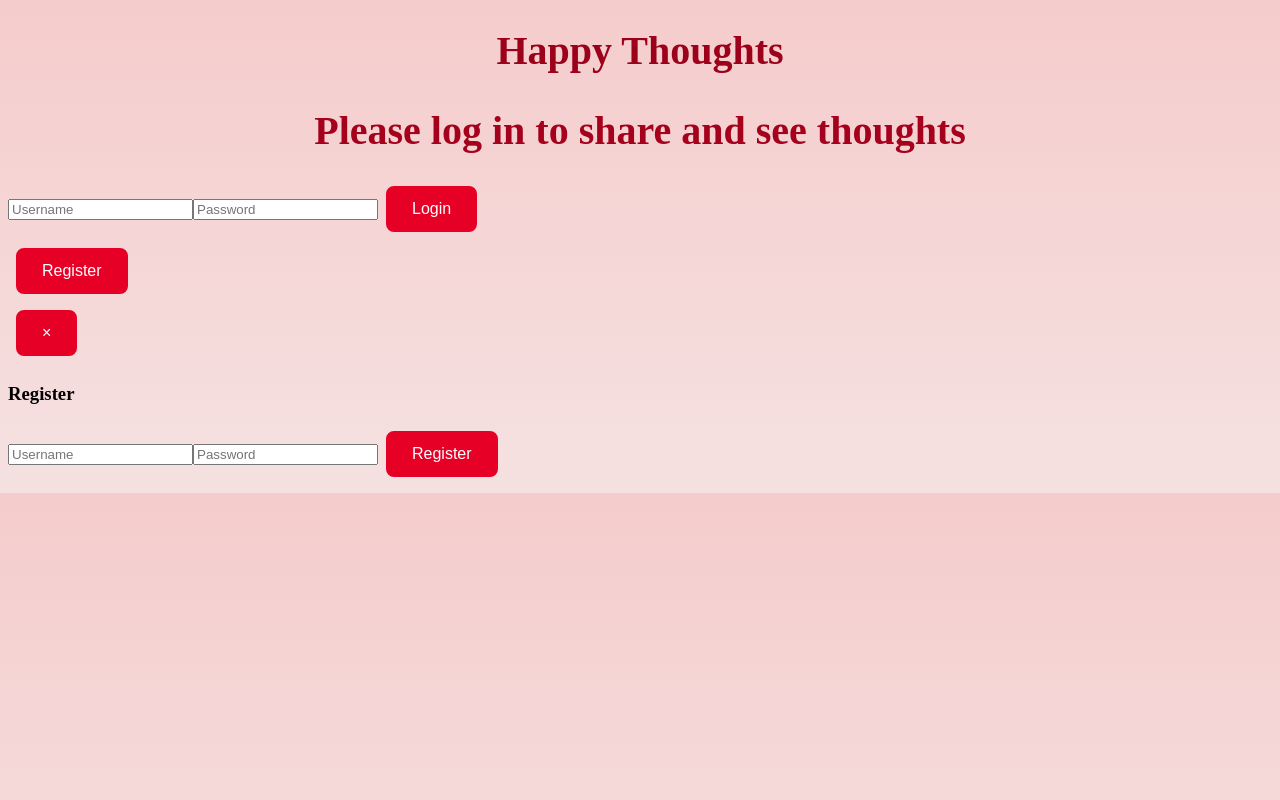
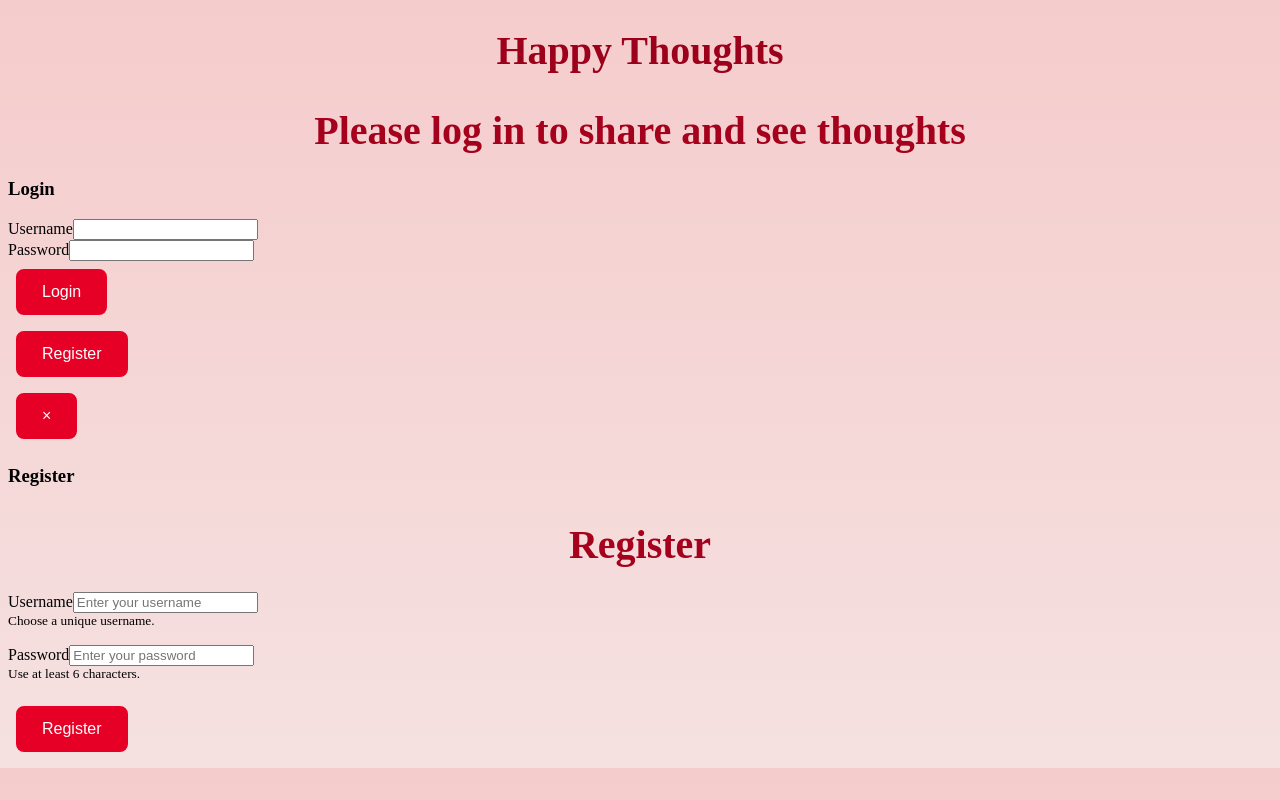
Before and after one commit to phenomenalCode/js-project-happy-thoughts, a React (Vite) app: page / in a window 1280 px wide. Both pictures are taken after a click on the button "Register". Built offline with nearby package versions, Linux system fonts and the light colour scheme.

Commit message:
acsessability changes

```diff
--- a/src/App.jsx
+++ b/src/App.jsx
@@ -5,6 +5,7 @@ import LikedThoughts from "./liked-thoughts.jsx";
 import RandomThoughts from "./random-thoughts.jsx";
 import RegisterForm from "./registration.jsx";
 import LoginForm from "./login.jsx";
+
 const getCurrentUserIdFromToken = (token) => {
   if (!token) return null;
   try {
@@ -29,8 +30,6 @@ export const App = () => {
 
   const [showRegisterModal, setShowRegisterModal] = useState(false);
 
-
-  // Fetch thoughts from API
   const fetchThoughts = () => {
     fetch("https://js-project-happy-thoughts.onrender.com/thoughts")
       .then((res) => res.json())
@@ -51,7 +50,6 @@ export const App = () => {
     localStorage.setItem("token", newToken);
     setToken(newToken);
 
-  // Load user-specific liked thoughts
     const userId = getCurrentUserIdFromToken(newToken);
     const stored = JSON.parse(localStorage.getItem(`likedThoughts_${userId}`)) || [];
     setLikedSet(new Set(stored));
@@ -67,52 +65,83 @@ const handleLogout = () => {
     setToken(null);
     setLikedSet(new Set());
   };
+
   if (!token) {
     return (
-      <div className="auth-container">
+      <main className="auth-container" aria-label="Authentication area">
         <h1>Happy Thoughts</h1>
         <h2>Please log in to share and see thoughts</h2>
-        <LoginForm onLogin={handleLogin} />
-        <button onClick={() => setShowRegisterModal(true)}>Register</button>
+        <LoginForm onLogin={handleLogin} aria-label="Login form" />
+        <button
+          onClick={() => setShowRegisterModal(true)}
+          aria-label="Open registration form"
+        >
+          Register
+        </button>
 
         {showRegisterModal && (
-          <div className="modal-overlay" onClick={() => setShowRegisterModal(false)}>
-            <div className="modal-content" onClick={(e) => e.stopPropagation()}>
-              <button className="close-button" onClick={() => setShowRegisterModal(false)}>
+          <div
+            className="modal-overlay"
+            onClick={() => setShowRegisterModal(false)}
+            aria-modal="true"
+            role="dialog"
+            aria-label="Registration modal"
+          >
+            <div
+              className="modal-content"
+              onClick={(e) => e.stopPropagation()}
+              role="document"
+            >
+              <button
+                className="close-button"
+                onClick={() => setShowRegisterModal(false)}
+                aria-label="Close registration form"
+              >
                 &times;
               </button>
               <h3>Register</h3>
-              <RegisterForm />
+              <RegisterForm aria-label="Register form" />
             </div>
           </div>
         )}
-      </div>
+      </main>
     );
   }
 
   return (
     <>
-      <header>
+      <header aria-label="Site header">
         <h1>Happy Thoughts</h1>
         <h2>Share your happy thoughts with us!</h2>
-        <button onClick={handleLogout}>Logout</button>
+        <button onClick={handleLogout} aria-label="Logout from application">
+          Logout
+        </button>
       </header>
 
-      <div className="container">
+      <main className="container" aria-label="Main content area">
+        <section aria-label="New Thought Board">
           <NewThoughtBoard
             prependThought={(newThought) => setThoughts((prev) => [newThought, ...prev])}
           />
+        </section>
+
+        <section aria-label="Older Thoughts">
           <OlderThoughts
             thoughts={thoughts}
             setThoughts={setThoughts}
             likedSet={likedSet}
             setLikedSet={setLikedSet}
           />
+        </section>
 
+        <section aria-label="Liked Thoughts">
           <LikedThoughts likedSet={likedSet} allThoughts={thoughts} />
+        </section>
+
+        <section aria-label="Random Thoughts">
           <RandomThoughts likedSet={likedSet} setLikedSet={setLikedSet} />
-
-      </div>
+        </section>
+      </main>
     </>
   );
 };
--- a/src/liked-thoughts.jsx
+++ b/src/liked-thoughts.jsx
@@ -4,19 +4,28 @@ const LikedThoughts = ({ likedSet, allThoughts }) => {
   const likedThoughts = allThoughts.filter((t) => likedSet.has(t._id));
 
   return (
-    <div className="liked-thoughts">
-      <h2>Liked Thoughts</h2>
+    <section
+      className="liked-thoughts"
+      aria-labelledby="liked-thoughts-heading"
+      role="region"
+    >
+      <h2 id="liked-thoughts-heading">Liked Thoughts</h2>
+
       {likedThoughts.length > 0 ? (
-        likedThoughts.map((thought) => (
-          <div key={thought._id}>
-            <p>❤️ {thought.hearts}</p>
-            <p>{thought.message}</p>
-          </div>
-        ))
+        <ul aria-label="List of liked thoughts">
+          {likedThoughts.map((thought) => (
+            <li key={thought._id}>
+              <p aria-label={`Liked ${thought.hearts} times`}>
+                ❤️ {thought.hearts}
+              </p>
+              <p>{thought.message}</p>
+            </li>
+          ))}
+        </ul>
       ) : (
         <p>No liked thoughts yet!</p>
       )}
-    </div>
+    </section>
   );
 };
 
--- a/src/login.jsx
+++ b/src/login.jsx
@@ -18,7 +18,7 @@ const LoginForm = ({ onLogin }) => {
 
       const data = await res.json();
       if (!res.ok) throw new Error(data.message || 'Login failed');
-      localStorage.setItem('token', data.token); // Save token for later use
+      localStorage.setItem('token', data.token);
       onLogin(data.token);
     } catch (err) {
       setError(err.message);
@@ -26,11 +26,42 @@ const LoginForm = ({ onLogin }) => {
   };
 
   return (
-    <form onSubmit={handleLogin}>
-      <input value={username} onChange={(e) => setUsername(e.target.value)} placeholder="Username" required />
-      <input value={password} onChange={(e) => setPassword(e.target.value)} placeholder="Password" type="password" required />
-      <button type="submit">Login</button>
-      {error && <p>{error}</p>}
+    <form onSubmit={handleLogin} aria-labelledby="login-form-heading">
+      <h3 id="login-form-heading">Login</h3>
+
+      <div>
+        <label htmlFor="username">Username</label>
+        <input
+          id="username"
+          name="username"
+          type="text"
+          value={username}
+          onChange={(e) => setUsername(e.target.value)}
+          required
+          autoComplete="username"
+        />
+      </div>
+
+      <div>
+        <label htmlFor="password">Password</label>
+        <input
+          id="password"
+          name="password"
+          type="password"
+          value={password}
+          onChange={(e) => setPassword(e.target.value)}
+          required
+          autoComplete="current-password"
+        />
+      </div>
+
+      <button type="submit" aria-label="Submit login form">Login</button>
+
+      {error && (
+        <p role="alert" aria-live="polite" style={{ color: 'red' }}>
+          {error}
+        </p>
+      )}
     </form>
   );
 };
--- a/src/random-thoughts.jsx
+++ b/src/random-thoughts.jsx
@@ -62,8 +62,10 @@ const RandomThoughts = ({ likedSet, setLikedSet }) => {
         padding: 2,
         backgroundColor: "#f9f9f9",
       }}
+      role="region"
+      aria-labelledby="random-thoughts-heading"
     >
-      <Typography variant="h4" textAlign="center" gutterBottom>
+      <Typography variant="h4" textAlign="center" gutterBottom id="random-thoughts-heading">
         Random Thoughts
       </Typography>
 
@@ -72,9 +74,17 @@ const RandomThoughts = ({ likedSet, setLikedSet }) => {
           if (!thought || !thought._id) return null;
 
           return (
-            <Box key={thought._id} p={2} mb={2} border="1px solid #ddd" borderRadius="8px">
-              <Typography>❤️ {thought.hearts ?? 0}</Typography>
-              <Typography>{thought.message}</Typography>
+            <Box
+              key={thought._id}
+              p={2}
+              mb={2}
+              border="1px solid #ddd"
+              borderRadius="8px"
+              role="article"
+              aria-label={`Thought message with ${thought.hearts ?? 0} hearts`}
+            >
+              <Typography aria-label="Number of hearts">❤️ {thought.hearts ?? 0}</Typography>
+              <Typography aria-label="Thought message">{thought.message}</Typography>
               <Button
                 variant="contained"
                 onClick={() => handleLike(thought._id)}
@@ -84,6 +94,11 @@ const RandomThoughts = ({ likedSet, setLikedSet }) => {
                   backgroundColor: "pink",
                   "&:hover": { backgroundColor: "#fc7685" },
                 }}
+                aria-label={
+                  likedSet.has(thought._id)
+                    ? 'Already liked'
+                    : `Like thought: ${thought.message}`
+                }
               >
                 {likedSet.has(thought._id) ? "Liked" : "💖 Like"}
               </Button>
@@ -112,6 +127,7 @@ const RandomThoughts = ({ likedSet, setLikedSet }) => {
               color: "#a3001b",
             },
           }}
+          aria-label="Refresh random thoughts"
         >
           Refresh Thoughts
         </Button>
--- a/src/registration.jsx
+++ b/src/registration.jsx
@@ -25,12 +25,48 @@ const RegisterForm = () => {
   };
 
   return (
-    <form onSubmit={handleRegister}>
-      <input value={username} onChange={(e) => setUsername(e.target.value)} placeholder="Username" required />
-      <input value={password} onChange={(e) => setPassword(e.target.value)} placeholder="Password" type="password" required />
-      <button type="submit">Register</button>
-      {message && <p>{message}</p>}
+    <form onSubmit={handleRegister} aria-labelledby="register-form-title">
+      <h2 id="register-form-title">Register</h2>
+
+      <label htmlFor="username-input">Username</label>
+      <input
+        id="username-input"
+        type="text"
+        value={username}
+        onChange={(e) => setUsername(e.target.value)}
+        required
+        aria-required="true"
+        aria-describedby="username-desc"
+        placeholder="Enter your username"
+      />
+      <small id="username-desc" style={{ display: 'block', marginBottom: '1rem' }}>
+        Choose a unique username.
+      </small>
+
+      <label htmlFor="password-input">Password</label>
+      <input
+        id="password-input"
+        type="password"
+        value={password}
+        onChange={(e) => setPassword(e.target.value)}
+        required
+        aria-required="true"
+        aria-describedby="password-desc"
+        placeholder="Enter your password"
+      />
+      <small id="password-desc" style={{ display: 'block', marginBottom: '1rem' }}>
+        Use at least 6 characters.
+      </small>
+
+      <button type="submit" aria-label="Register new account">Register</button>
+
+      {message && (
+        <p role={message.startsWith('❌') ? 'alert' : 'status'} aria-live="polite" style={{ marginTop: '1rem' }}>
+          {message}
+        </p>
+      )}
     </form>
   );
 };
+
 export default RegisterForm;
```
Also changed, not shown: src/new_thought_bord.jsx (+37 -27 lines), src/older_thoughts.jsx (+49 -43 lines). Lines whose indentation alone changed are shown as unchanged.
